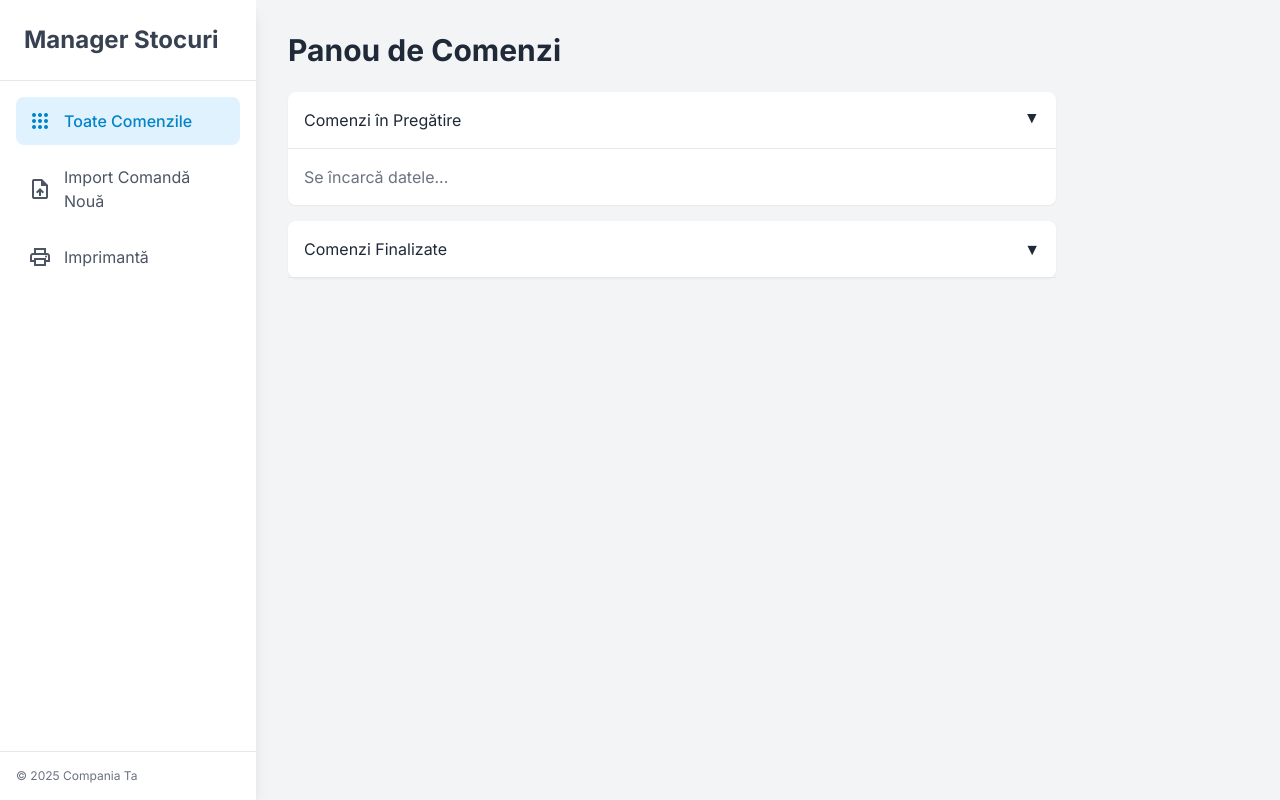
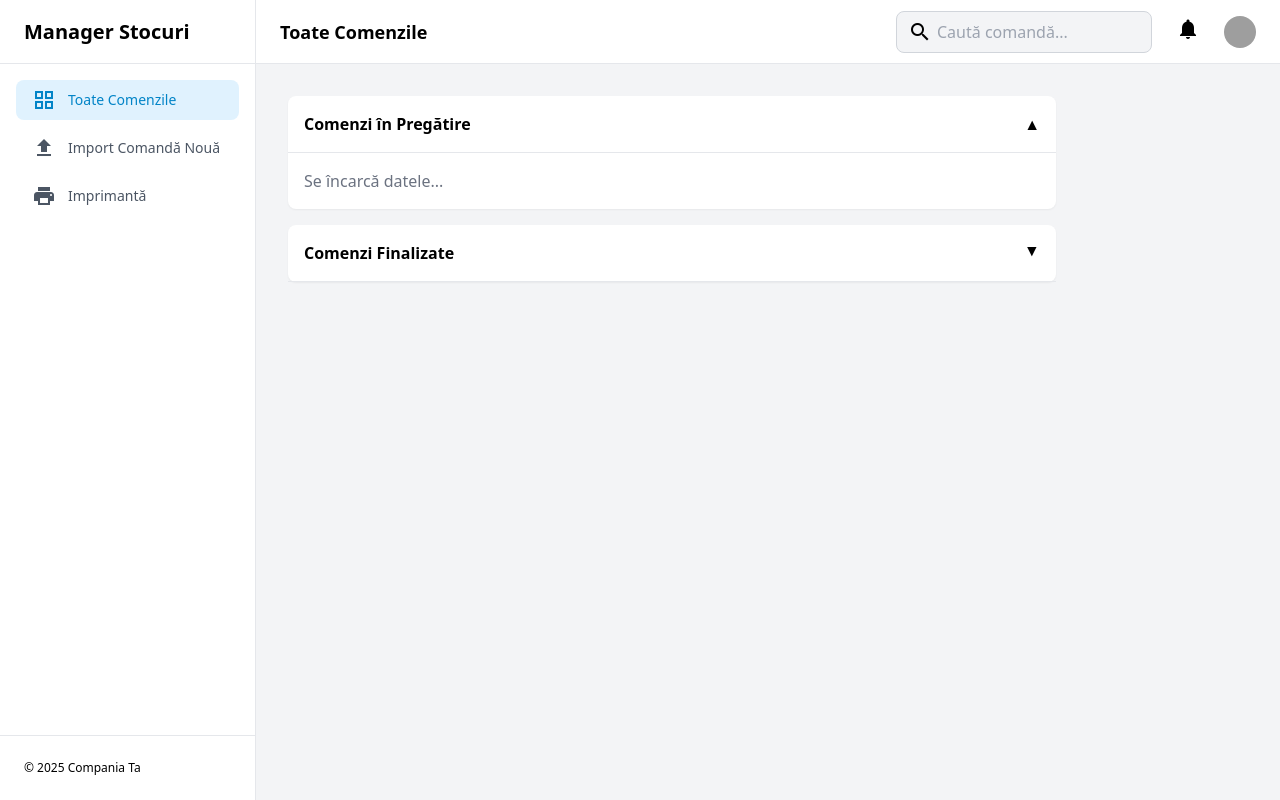
Before and after one commit to comandat/off-site, a plain HTML site: page main.html in a window 1280 px wide. Drawn offline with nearby package versions, Linux system fonts and the light colour scheme; sample sign-in values are in the browser's storage; grey boxes are pictures that could not be loaded.

Commit message:
Update main.html

```diff
--- a/main.html
+++ b/main.html
@@ -1,49 +1,77 @@
 <!DOCTYPE html>
 <html lang="ro">
 <head>
-    <meta charset="UTF-8">
-    <meta name="viewport" content="width=device-width, initial-scale=1.0">
+    <meta charset="UTF-8"/>
+    <meta name="viewport" content="width=device-width, initial-scale=1.0"/>
     <title>Manager Stocuri</title>
+
     <script src="https://cdn.tailwindcss.com"></script>
-    <link href="https://fonts.googleapis.com/css2?family=Inter:wght@400;500;700&display=swap" rel="stylesheet"/>
+
+    <link href="https://fonts.googleapis.com/css2?family=Inter:wght@400;500;600;700&display=swap" rel="stylesheet"/>
+    <link href="https://fonts.googleapis.com/icon?family=Material+Icons" rel="stylesheet"/>
     <link href="https://fonts.googleapis.com/css2?family=Material+Symbols+Outlined" rel="stylesheet"/>
+
     <link rel="stylesheet" href="css/style.css">
+
+    <style>
+        /* Suprascriere pentru a alinia fontul de iconițe mai bine */
+        .material-icons, .material-symbols-outlined {
+            font-size: 24px; /* Mărime standard */
+        }
+    </style>
 </head>
-<body class="bg-gray-100 text-gray-800 font-[Inter,sans-serif]">
 
+<body class="bg-gray-100 dark:bg-background-dark font-sans text-text-light dark:text-text-dark">
 <div class="flex h-screen">
-        <aside class="w-64 bg-white shadow-lg flex flex-col">
-            <div class="p-6 border-b border-gray-200">
-                <h1 class="text-2xl font-bold text-gray-700">Manager Stocuri</h1>
+
+    <aside class="w-64 bg-white dark:bg-surface-dark flex flex-col border-r border-gray-200 dark:border-gray-700">
+        <div class="h-16 flex items-center px-6 border-b border-gray-200 dark:border-gray-700">
+            <h1 class="text-xl font-bold">Manager Stocuri</h1>
         </div>
         <nav class="flex-1 p-4 space-y-2">
-                <button class="sidebar-btn active-tab flex items-center w-full text-left p-3 rounded-lg" data-tab="comenzi">
-                    <span class="material-symbols-outlined mr-3">apps</span>
+            <button class="sidebar-btn active-tab flex items-center w-full text-left px-4 py-2 text-sm font-medium rounded-lg" data-tab="comenzi">
+                <span class="material-icons mr-3">grid_view</span>
                 <span>Toate Comenzile</span>
             </button>
-                <button class="sidebar-btn flex items-center w-full text-left p-3 rounded-lg" data-tab="import">
-                    <span class="material-symbols-outlined mr-3">upload_file</span>
+            <button class="sidebar-btn flex items-center w-full text-left px-4 py-2 text-sm font-medium rounded-lg" data-tab="import">
+                <span class="material-icons mr-3">file_upload</span>
                 <span>Import Comandă Nouă</span>
             </button>
-                <button class="sidebar-btn flex items-center w-full text-left p-3 rounded-lg" data-tab="imprimanta">
-                    <span class="material-symbols-outlined mr-3">print</span>
+            <button class="sidebar-btn flex items-center w-full text-left px-4 py-2 text-sm font-medium rounded-lg" data-tab="imprimanta">
+                <span class="material-icons mr-3">print</span>
                 <span>Imprimantă</span>
             </button>
         </nav>
-            <div class="p-4 border-t border-gray-200">
-                <p class="text-xs text-gray-500">© 2025 Compania Ta</p>
+        <div class="p-6 mt-auto border-t border-gray-200 dark:border-gray-700">
+            <p class="text-xs text-muted-light dark:text-muted-dark">© 2025 Compania Ta</p>
         </div>
     </aside>
 
-        <main class="flex-1 p-6 sm:p-8 overflow-y-auto">
+    <main class="flex-1 flex flex-col overflow-y-auto">
+        <header class="flex items-center justify-between h-16 px-6 border-b border-gray-200 dark:border-gray-700 bg-white dark:bg-surface-dark sticky top-0 z-10">
+            <div class="flex items-center space-x-4">
+                <h2 id="page-title" class="text-lg font-semibold">Toate Comenzile</h2>
+            </div>
+            <div class="flex items-center space-x-4">
+                <div class="relative w-64">
+                    <span class="material-icons absolute left-3 top-1/2 -translate-y-1/2 text-muted-light dark:text-muted-dark">search</span>
+                    <input class="w-full pl-10 pr-4 py-2 border border-gray-300 dark:border-gray-600 rounded-lg bg-gray-100 dark:bg-background-dark focus:ring-primary focus:border-primary" placeholder="Caută comandă..." type="text"/>
+                </div>
+                <button class="p-2 rounded-full hover:bg-gray-100 dark:hover:bg-gray-800">
+                    <span class="material-icons text-muted-light dark:text-muted-dark">notifications</span>
+                </button>
+                <img alt="Avatar utilizator" class="w-8 h-8 rounded-full" src="https://i.pravatar.cc/32"/>
+            </div>
+        </header>
+
+        <div class="p-6 lg:p-8 flex-1">
 
             <div id="comenzi" class="tab-content">
-                <h2 class="text-3xl font-bold text-gray-800 mb-6">Panou de Comenzi</h2>
                 <div class="max-w-3xl">
                     <div class="collapsible-section bg-white rounded-lg shadow-sm mb-4">
                         <h3 class="collapsible-header flex justify-between items-center p-4 cursor-pointer border-b border-gray-200">
-                            <span>Comenzi în Pregătire</span>
-                            <span class="arrow transform rotate-180">▲</span>
+                            <span class="font-semibold">Comenzi în Pregătire</span>
+                            <span class="arrow transform transition-transform duration-300">▲</span>
                         </h3>
                         <div class="collapsible-content p-4" id="pregatire-list">
                             <p class="loading-message text-gray-500">Se încarcă datele...</p>
@@ -51,8 +79,8 @@
                     </div>
                     <div class="collapsible-section bg-white rounded-lg shadow-sm">
                         <h3 class="collapsible-header flex justify-between items-center p-4 cursor-pointer border-b border-gray-200">
-                            <span>Comenzi Finalizate</span>
-                            <span class="arrow">▼</span>
+                            <span class="font-semibold">Comenzi Finalizate</span>
+                            <span class="arrow transform rotate-180 transition-transform duration-300">▲</span>
                         </h3>
                         <div class="collapsible-content hidden p-4" id="finalizate-list">
                              <p class="text-gray-500">Nicio comandă finalizată de afișat.</p>
@@ -62,8 +90,7 @@
             </div>
 
             <div id="import" class="tab-content hidden">
-                 <h2 class="text-3xl font-bold text-gray-800 mb-6">Import Comandă Nouă</h2>
-                 <div class="max-w-md bg-white p-8 rounded-lg shadow-md">
+                 <div class="max-w-md bg-white p-8 rounded-xl shadow-sm">
                     <form id="upload-form">
                         <div class="mb-5">
                             <label for="zip-file" class="block mb-2 text-sm font-medium text-gray-700">Manifest (.zip):</label>
@@ -85,8 +112,7 @@
             </div>
 
             <div id="imprimanta" class="tab-content hidden">
-                 <h2 class="text-3xl font-bold text-gray-800 mb-6">Setări Imprimantă</h2>
-                 <div class="max-w-md bg-white p-8 rounded-lg shadow-md">
+                 <div class="max-w-md bg-white p-8 rounded-xl shadow-sm">
                     <p class="text-gray-600">Aici vor fi opțiunile și setările pentru imprimantă.</p>
                     <button class="mt-4 text-white bg-gray-600 hover:bg-gray-700 font-medium rounded-lg text-sm px-5 py-2.5">
                         Configurează Imprimanta
@@ -94,9 +120,31 @@
                  </div>
             </div>
 
+        </div>
     </main>
 </div>
 
 <script src="scripts/main.js"></script>
+<script>
+    // Script mic pentru a schimba titlul din header in functie de tab
+    document.addEventListener('DOMContentLoaded', () => {
+        const sidebarButtons = document.querySelectorAll('.sidebar-btn');
+        const pageTitle = document.getElementById('page-title');
+
+        const tabTitles = {
+            'comenzi': 'Toate Comenzile',
+            'import': 'Import Comandă Nouă',
+            'imprimanta': 'Setări Imprimantă'
+        };
+
+        sidebarButtons.forEach(button => {
+            button.addEventListener('click', () => {
+                const tabId = button.dataset.tab;
+                pageTitle.textContent = tabTitles[tabId] || 'Panou';
+            });
+        });
+    });
+</script>
+
 </body>
 </html>
```
Lines whose indentation alone changed are shown as unchanged.
